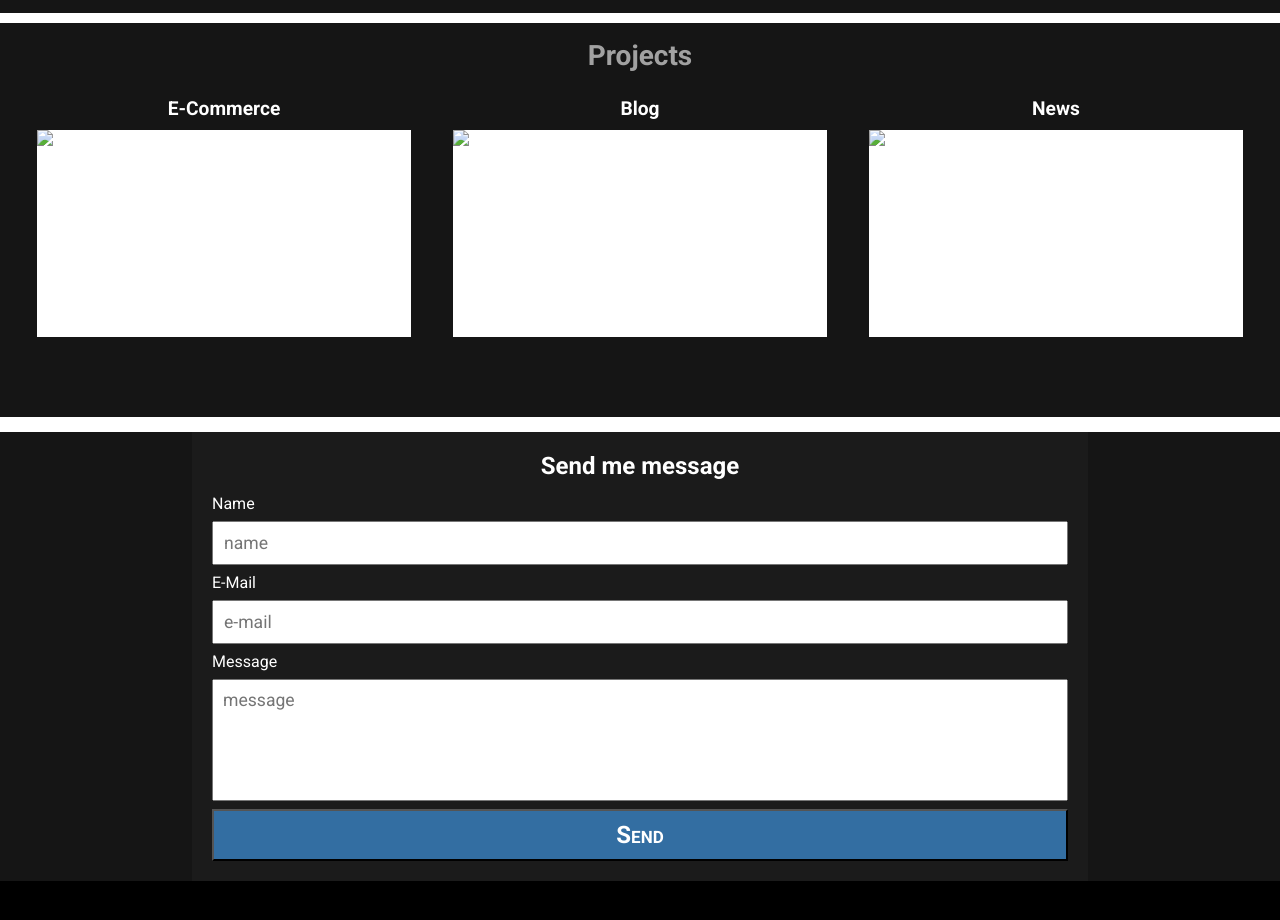
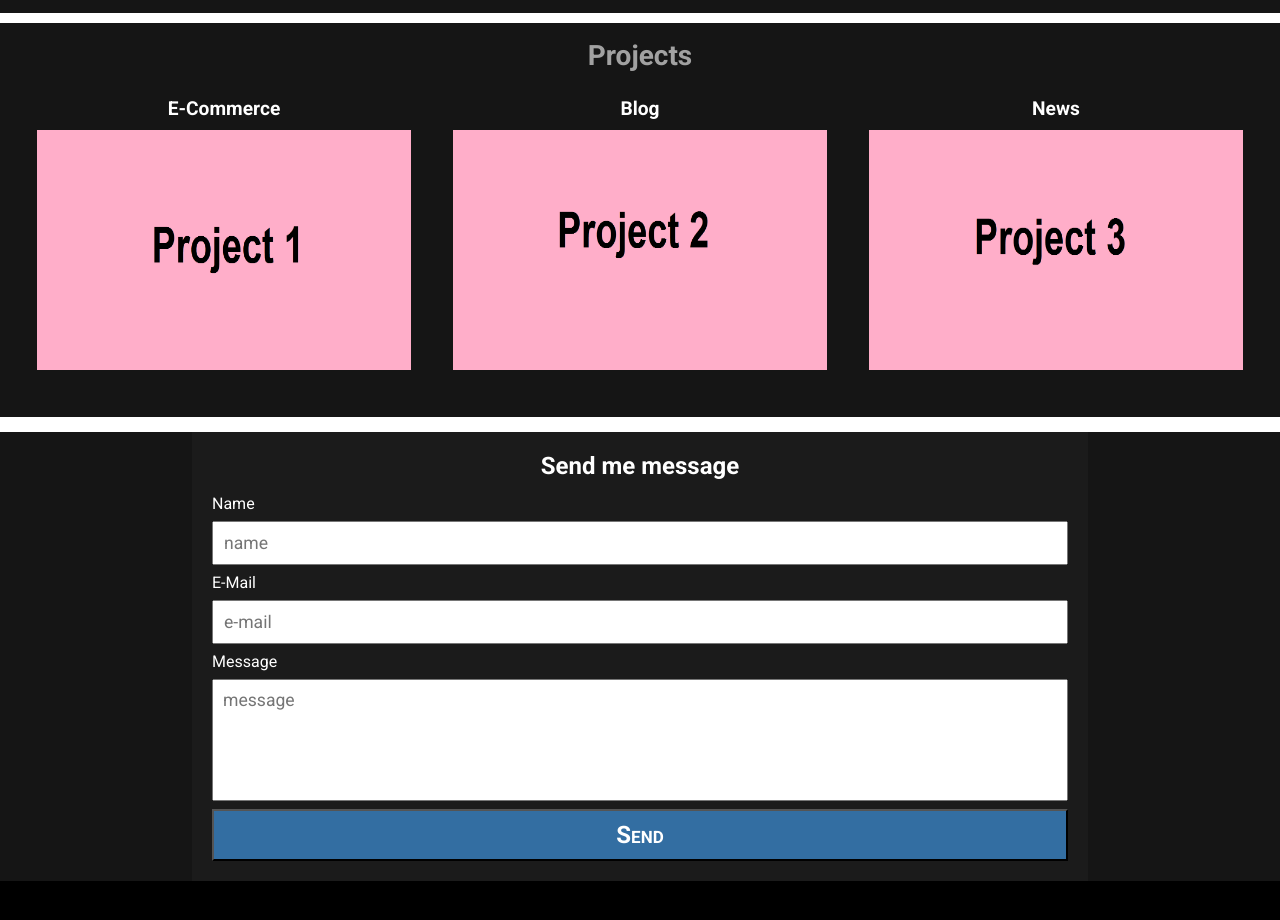
Before and after one commit to ayxanmireliyev/ayxanmireliyev.github.io, a plain HTML site: page index.html in a window 1280 px wide. Shown: the part 1087-2007 px from the top of the page. Drawn offline with Linux system fonts and the light colour scheme; files whose address does not match are found by name.

Commit message:
Update index.html

```diff
--- a/index.html
+++ b/index.html
@@ -11,7 +11,7 @@
       rel="stylesheet"
       href="https://cdnjs.cloudflare.com/ajax/libs/font-awesome/5.15.3/css/all.min.css"
     />
-    <link rel="icon" href="./LOGO2.png" />
+    <link rel="icon" href="images/LOGO2.png" />
   </head>
   <body>
     <header>
@@ -145,19 +145,19 @@
           <div class="project">
             <h4>E-Commerce</h4>
             <a href="#">
-              <img src="./project1.png" alt="project1">
+              <img src="images/project1.png" alt="project1">
             </a>
           </div>
           <div class="project">
             <h4>Blog</h4>
             <a href="#">
-              <img src="./project2.png" alt="project2">
+              <img src="images/project2.png" alt="project2">
             </a>
           </div>
           <div class="project">
             <h4>News</h4>
             <a href="#">
-              <img src="./project3.png" alt="project3">
+              <img src="images/project3.png" alt="project3">
             </a>
           </div>
         </div>
```
